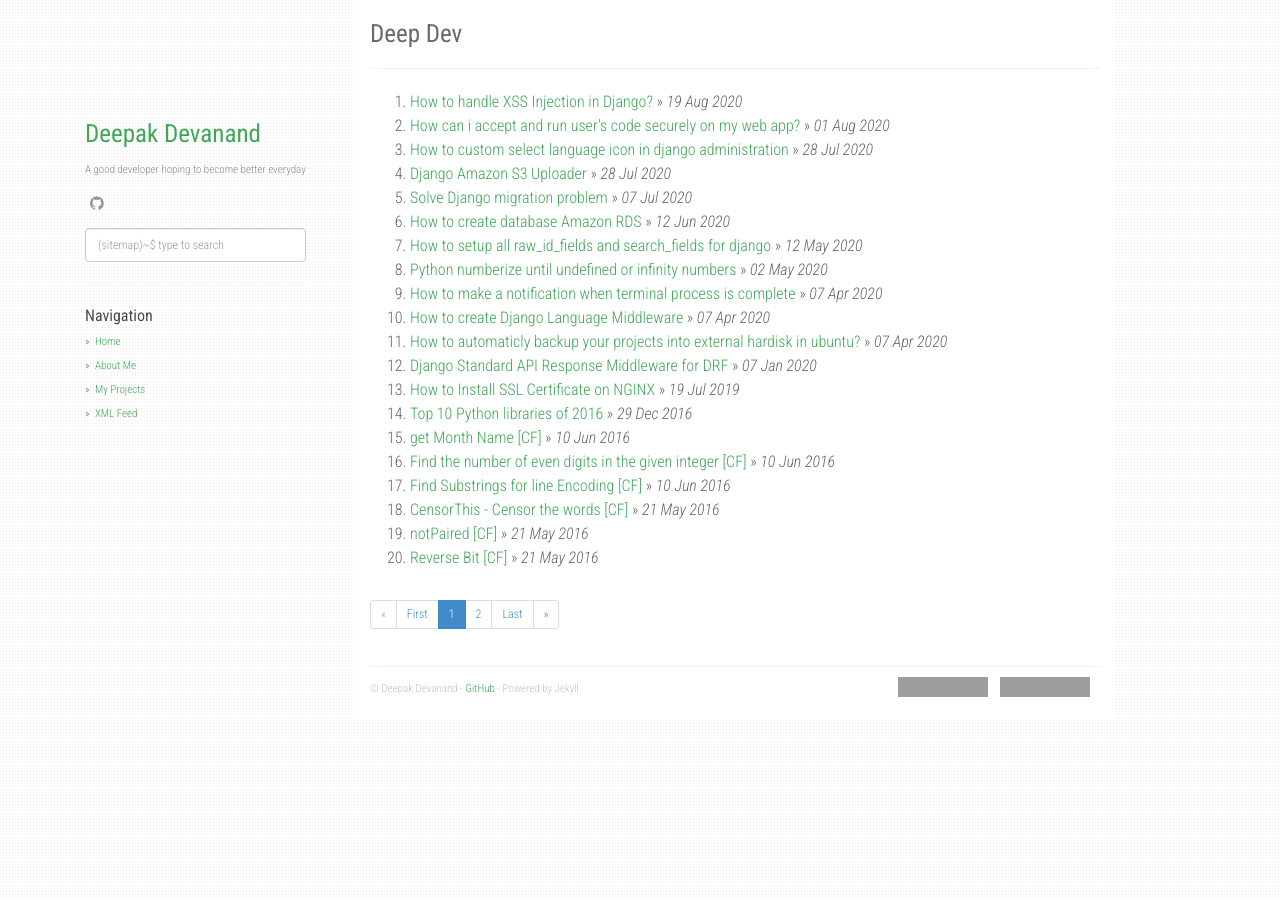
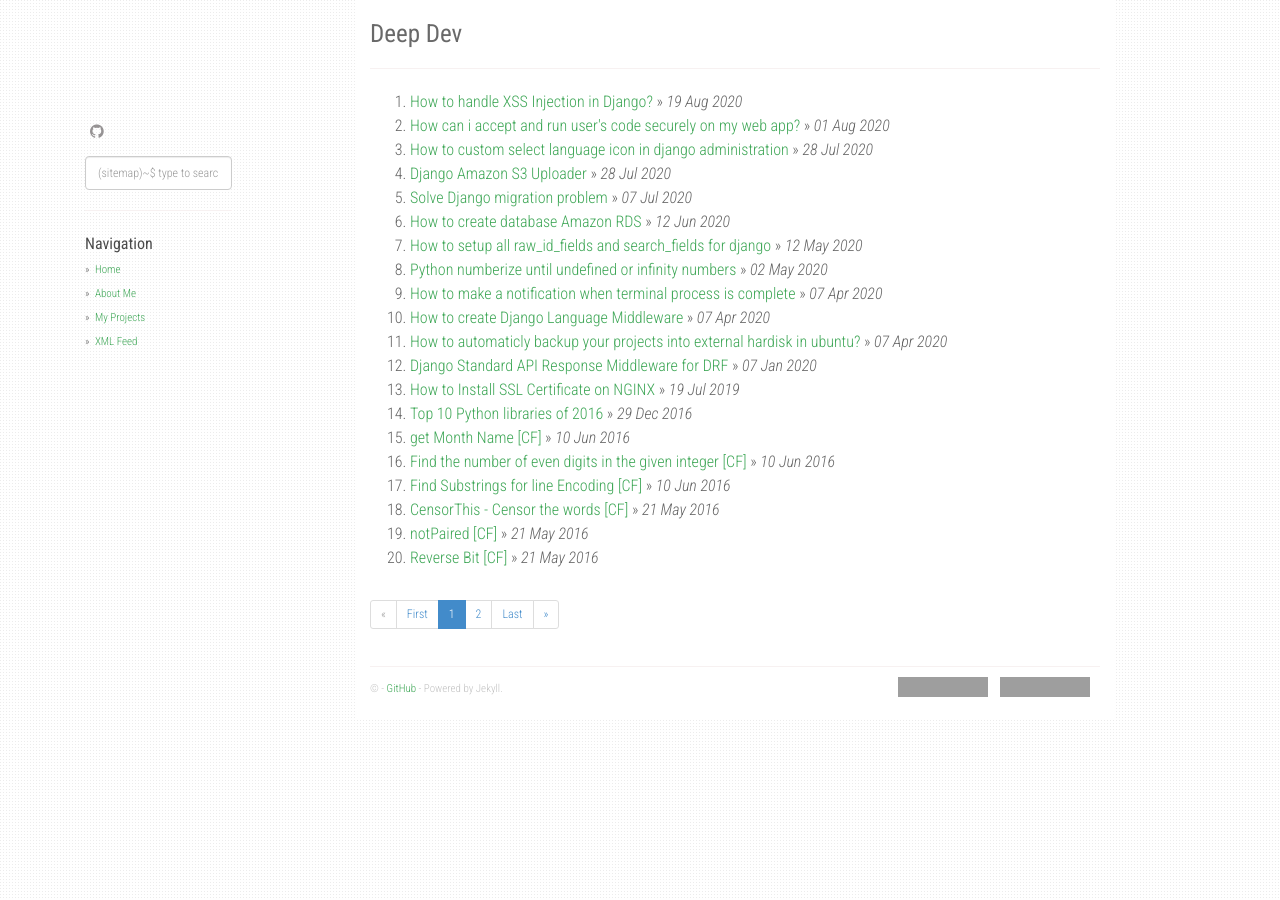
Before and after one commit to deepdev1/deepdev1.github.io, a Jekyll site: the page built from index.html, in a window 1280 px wide. Built offline with Jekyll 4.4.1, drawn with Linux system fonts in a browser that asks for light colours; nearby versions of some CDN libraries; the list of posts is cut into pages by our own code; grey boxes are pictures that could not be loaded.

Commit message:
update on profile

```diff
--- a/_config.yml
+++ b/_config.yml
@@ -1,8 +1,8 @@
 title: Deep Dev
 description: Development Reflections
-author: Deepak Devanand
+author:
 github: https://github.com/deepdev1
-about: A good developer hoping to become better everyday
+about:
 disqus_shortname:
 google_analytics:
 
```
